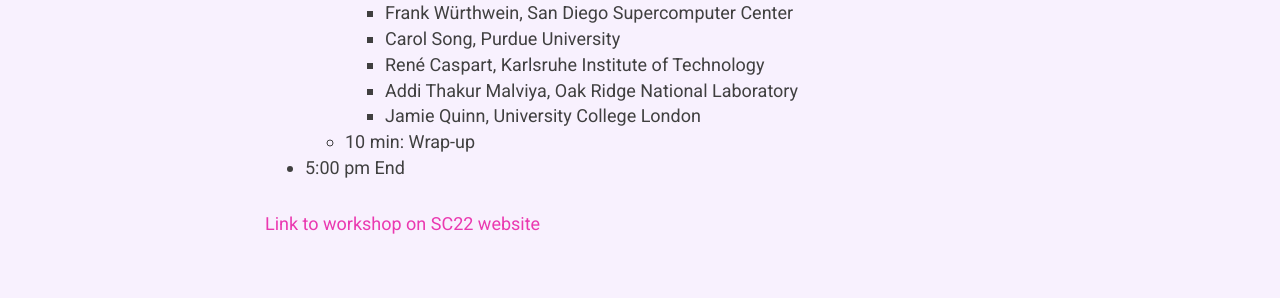
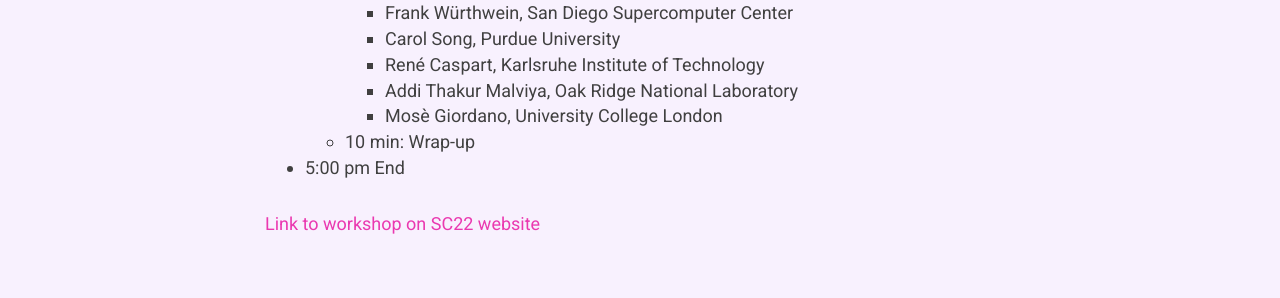
Before and after one commit to USRSE/rse-hpc-2022, a Jekyll site: the page built from pages/agenda.md, in a window 1280 px wide and 900 px high, scrolled down 543 px. Shown: the part 266-564 px from the top of the window. Built offline with Jekyll 4.4.1, drawn with Linux system fonts in a browser that asks for light colours; nearby versions of some CDN libraries.

Commit message:
Replace Quinn with Giordano on panel

```diff
--- a/pages/agenda.md
+++ b/pages/agenda.md
@@ -32,7 +32,7 @@ Sunday, November 13, 2022
         - Carol Song, Purdue University
         - René Caspart, Karlsruhe Institute of Technology
         - Addi Thakur Malviya, Oak Ridge National Laboratory
-        - Jamie Quinn, University College London
+        - Mosè Giordano, University College London
     - 10 min:  Wrap-up
 - 5:00 pm End
 
```
